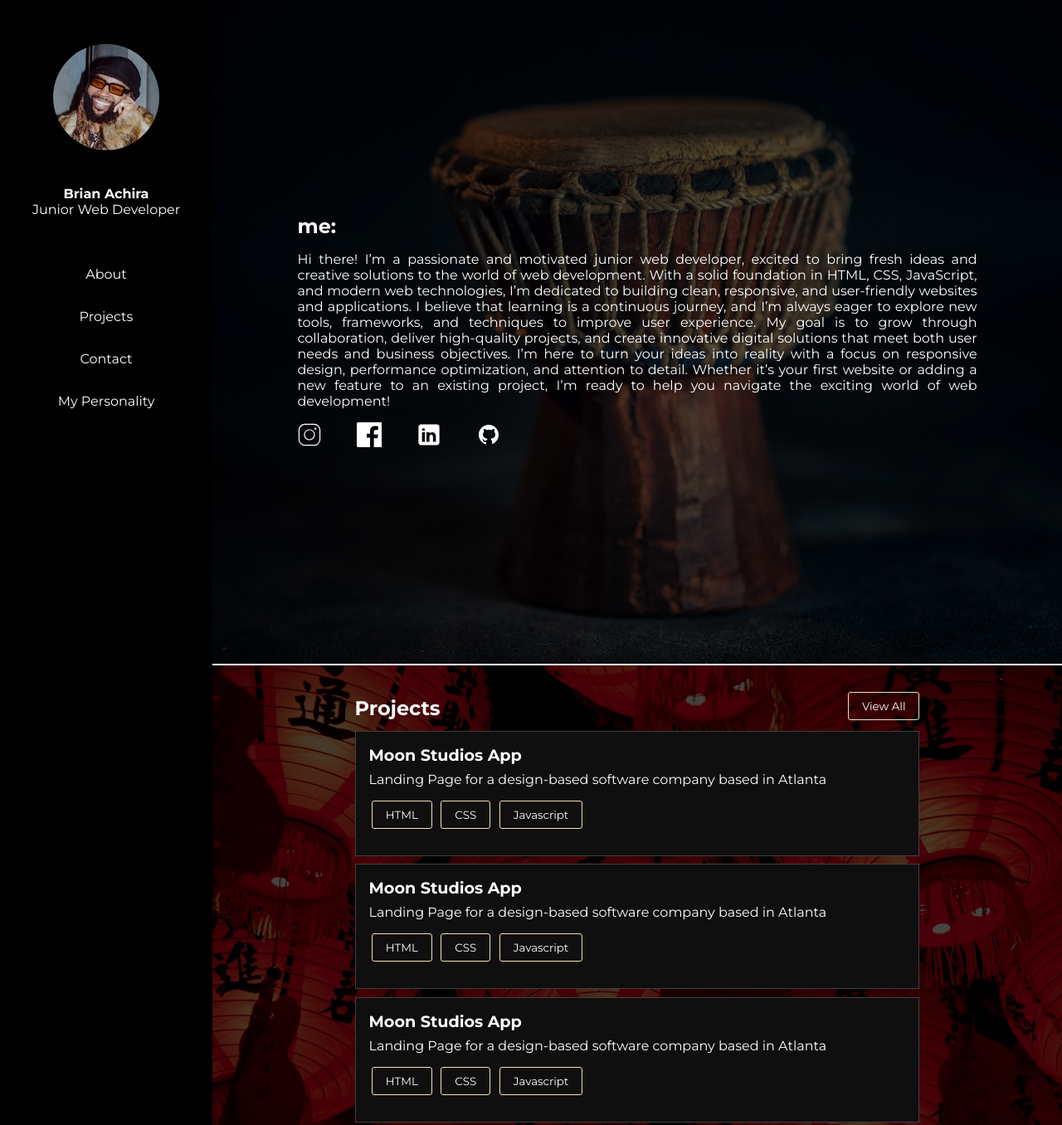
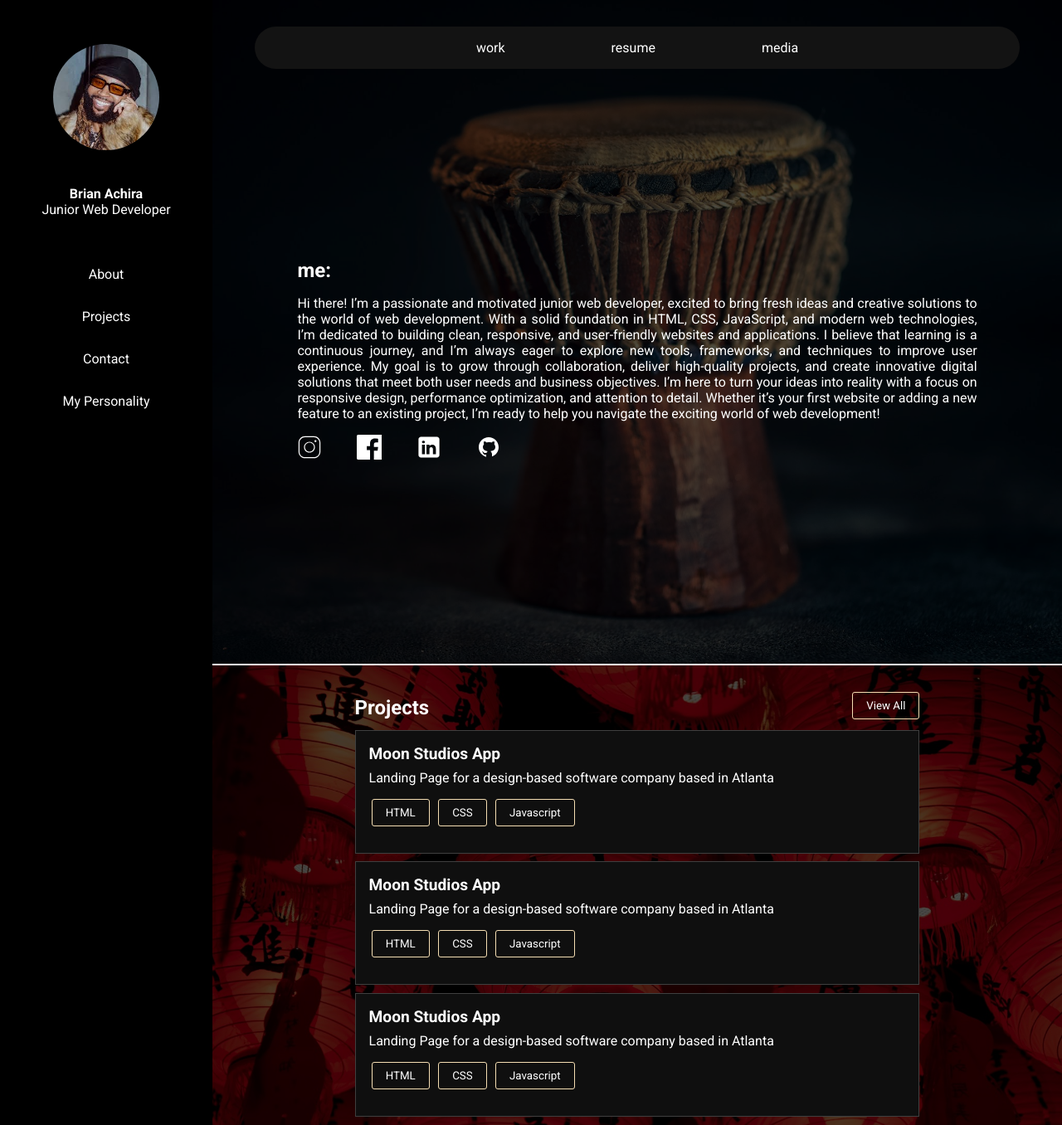
Before and after one commit to BiggieBrian/pd-portfolio, a plain HTML site: page index.html in a window 1280 px wide. Shown: the top 1356 px of the page at 83% size. Drawn offline with Linux system fonts and the light colour scheme.

Commit message:
updated :)

```diff
--- a/index.html
+++ b/index.html
@@ -28,30 +28,39 @@
     <main>
       <section id="about">
         <div class="overlay">
+          <nav>
+            <ul>
+              <li><a href="#">work</a></li>
+              <li><a href="#">resume</a></li>
+              <li><a href="#">media</a></li>
+            </ul>
+          </nav>
+          <div class="about-main">
             <div id="about-container">
               <h1>me:</h1>
               <p>
                 Hi there! I’m a passionate and motivated junior web developer,
                 excited to bring fresh ideas and creative solutions to the world
                 of web development. With a solid foundation in HTML, CSS,
-              JavaScript, and modern web technologies, I’m dedicated to building
-              clean, responsive, and user-friendly websites and applications. I
-              believe that learning is a continuous journey, and I’m always
-              eager to explore new tools, frameworks, and techniques to improve
-              user experience. My goal is to grow through collaboration, deliver
-              high-quality projects, and create innovative digital solutions
-              that meet both user needs and business objectives. I’m here to
-              turn your ideas into reality with a focus on responsive design,
-              performance optimization, and attention to detail. Whether it’s
-              your first website or adding a new feature to an existing project,
-              I’m ready to help you navigate the exciting world of web
-              development!
+                JavaScript, and modern web technologies, I’m dedicated to
+                building clean, responsive, and user-friendly websites and
+                applications. I believe that learning is a continuous journey,
+                and I’m always eager to explore new tools, frameworks, and
+                techniques to improve user experience. My goal is to grow
+                through collaboration, deliver high-quality projects, and create
+                innovative digital solutions that meet both user needs and
+                business objectives. I’m here to turn your ideas into reality
+                with a focus on responsive design, performance optimization, and
+                attention to detail. Whether it’s your first website or adding a
+                new feature to an existing project, I’m ready to help you
+                navigate the exciting world of web development!
               </p>
               <div id="social-links">
                 <a href="#"><img src="/icons/insta.svg" alt="" /></a>
                 <a href="#"><img src="/icons/facebook.svg" alt="" /></a>
                 <a href="#"><img src="/icons/linkedin.svg" alt="" /></a>
                 <a href="#"><img src="/icons/github.svg" alt="" /></a>
+              </div>
             </div>
           </div>
         </div>
@@ -66,42 +75,6 @@
               </a>
             </div>
             <div id="projects-container">
-              <div class="project-card">
-                <h3 class="project-card-head">Moon Studios App</h3>
-                <p class="project-card-desc">
-                  Landing Page for a design-based software company based in
-                  Atlanta
-                </p>
-                <div class="project-card-technologies">
-                  <button class="project-card-btn">HTML</button>
-                  <button class="project-card-btn">CSS</button>
-                  <button class="project-card-btn">Javascript</button>
-                </div>
-              </div>
-              <div class="project-card">
-                <h3 class="project-card-head">Moon Studios App</h3>
-                <p class="project-card-desc">
-                  Landing Page for a design-based software company based in
-                  Atlanta
-                </p>
-                <div class="project-card-technologies">
-                  <button class="project-card-btn">HTML</button>
-                  <button class="project-card-btn">CSS</button>
-                  <button class="project-card-btn">Javascript</button>
-                </div>
-              </div>
-              <div class="project-card">
-                <h3 class="project-card-head">Moon Studios App</h3>
-                <p class="project-card-desc">
-                  Landing Page for a design-based software company based in
-                  Atlanta
-                </p>
-                <div class="project-card-technologies">
-                  <button class="project-card-btn">HTML</button>
-                  <button class="project-card-btn">CSS</button>
-                  <button class="project-card-btn">Javascript</button>
-                </div>
-              </div>
               <div class="project-card">
                 <h3 class="project-card-head">Moon Studios App</h3>
                 <p class="project-card-desc">
--- a/style.css
+++ b/style.css
@@ -1,4 +1,4 @@
-@import url("https://fonts.googleapis.com/css2?family=Montserrat:ital,wght@0,100..900;1,100..900&display=swap");
+@import url("https://fonts.googleapis.com/css2?family=Roboto:ital,wght@0,100..900;1,100..900&display=swap");
 :root {
   --aboutBg: url(/elements/paul-zoetemeijer-ekBOf6sJYYo-unsplash.jpg);
   --projectsBg: url(/elements/projects-bg.jpg);
@@ -9,7 +9,7 @@
   margin: 0;
   padding: 0;
   box-sizing: border-box;
-  font-family: "Montserrat", sans-serif;
+  font-family: "Roboto", sans-serif;
 }
 a {
   text-decoration: none;
@@ -50,21 +50,21 @@ aside a:hover {
 #nav-links li {
   padding: 1em 0;
 }
+main {
+  width: 80%;
+  margin-left: 20%;
+}
 section {
   min-height: 100vh;
   border-bottom: 2px solid white;
 }
 .overlay {
   min-height: 100vh;
-  display: flex;
-  align-items: center;
+
   background-color: rgba(0, 0, 0, 0.7);
   padding: 2rem 0rem;
 }
-main {
-  width: 80%;
-  margin-left: 20%;
-}
+
 #social-links a img {
   width: 30px;
 }
@@ -74,6 +74,11 @@ main {
 }
 
 /*ABOUT SECTION*/
+.about-main {
+  display: flex;
+  align-items: center;
+  min-height: 80vh;
+}
 #about {
   background-image: var(--aboutBg);
   background-attachment: fixed;
@@ -98,6 +103,31 @@ main {
   width: 30%;
   display: flex;
   justify-content: space-between;
+}
+
+/*NAVBAR*/
+nav {
+  background-color: rgb(19, 19, 19);
+  width: 90%;
+  margin: 0rem auto;
+  margin-bottom: 2rem;
+  padding: 1rem 0;
+  border-radius: 50px;
+}
+nav ul {
+  display: flex;
+  justify-content: center;
+  list-style-type: none;
+}
+
+nav ul li {
+  padding: 0 4rem;
+}
+nav ul a {
+  color: white;
+}
+nav ul a:hover {
+  color: wheat;
 }
 /*PROJECTS SECTION*/
 #projects {
```
Lines whose indentation alone changed are shown as unchanged.
